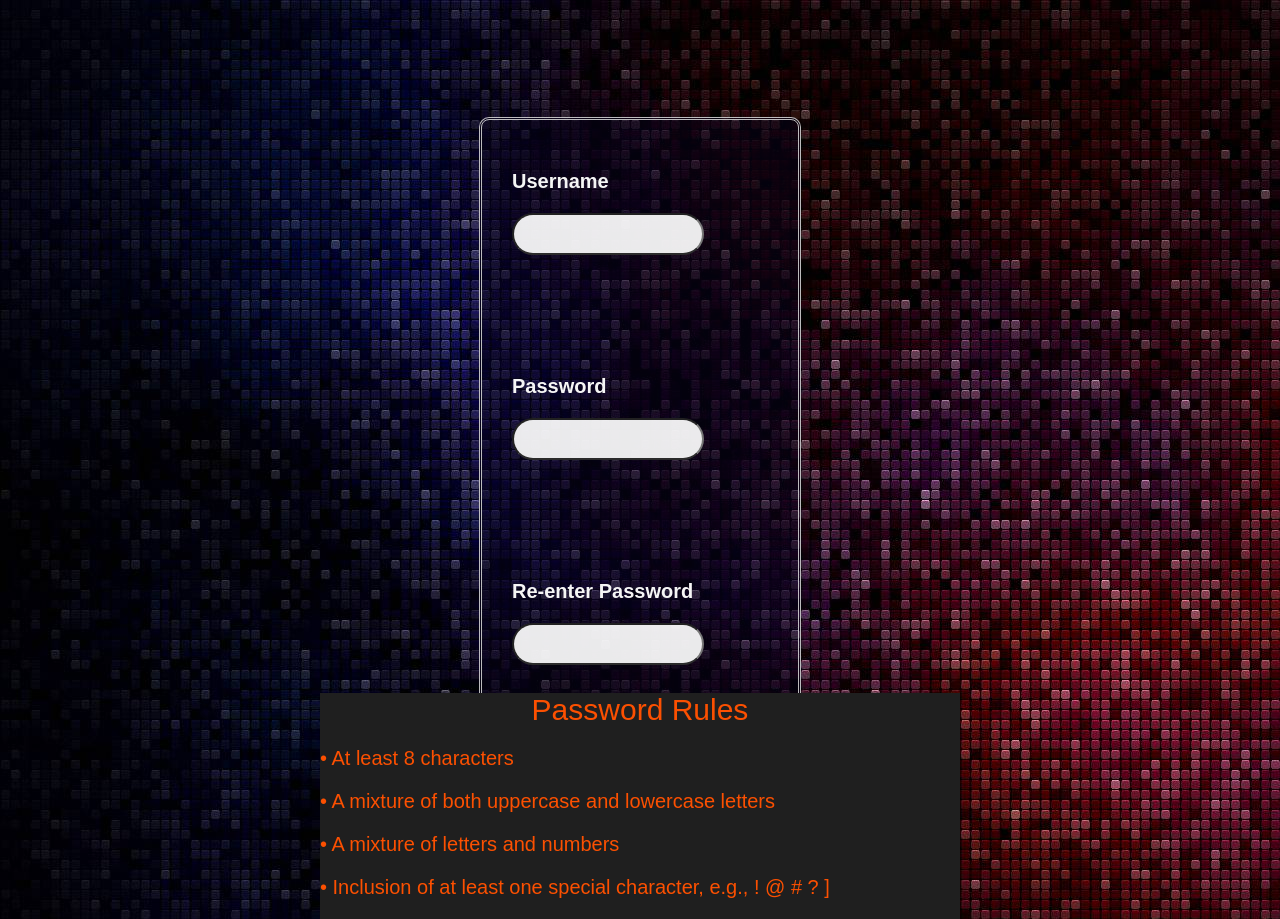
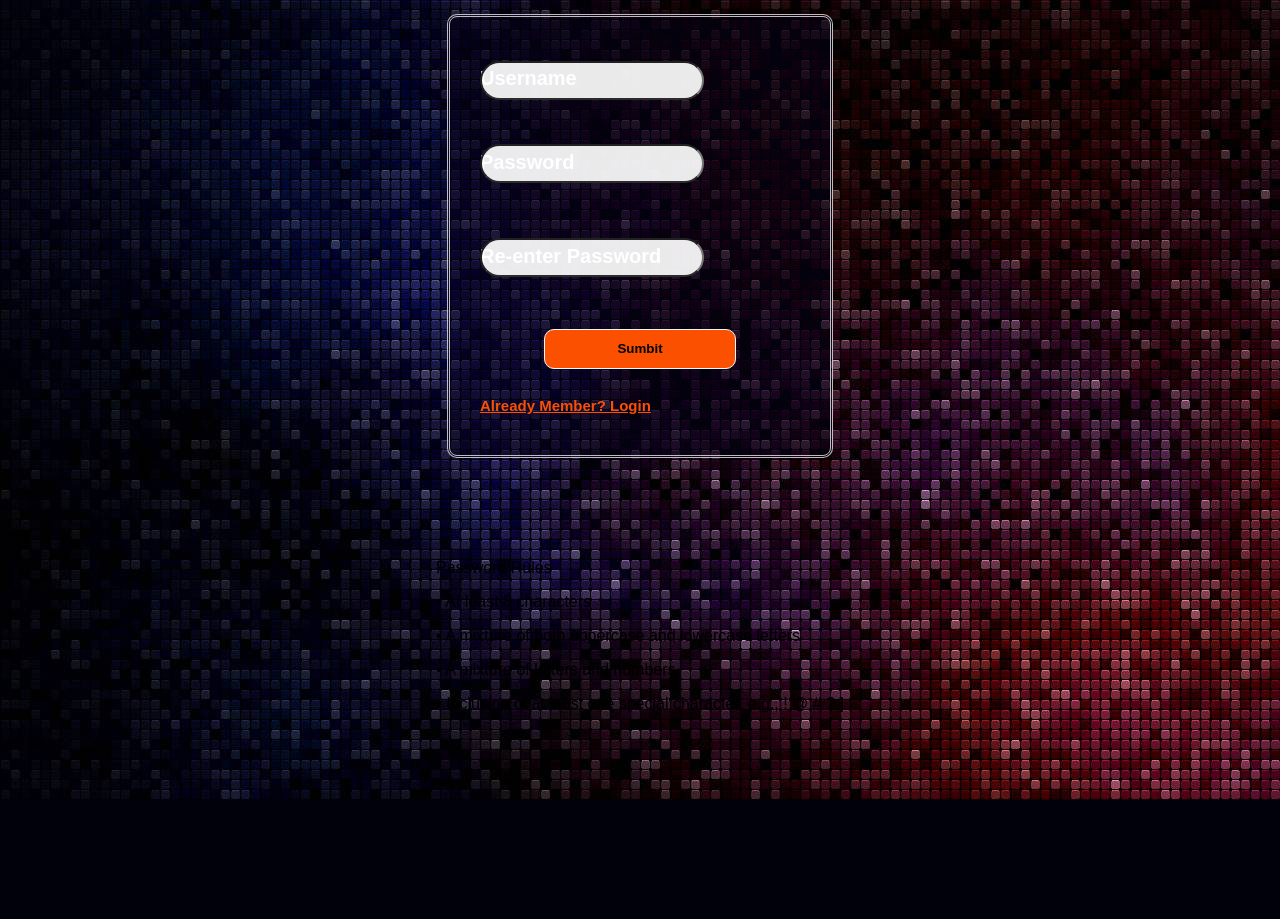
Before and after one commit to NeCr00/HAR-Analyzer, a PHP site: page /signup.php in a window 1280 px wide. After the commit the page ends 800 px from the top, so only its background shows below. Run offline with PHP 8.4, Linux system fonts and the light colour scheme.

Commit message:
Adding new feature to signup and email

```diff
--- a/Signup.css
+++ b/Signup.css
@@ -31,8 +31,8 @@ html {
   }
 
   #login-form {
-    width: 40%;
-    height: 80%;
+    width: 50%;
+    height: 100%;
     background-color: #06021b83;
     border: 3px solid #e4e4e4d2;
     border-radius: 10px;
@@ -41,14 +41,20 @@ html {
     justify-items: left;
     align-items: left;
     display: grid;
-
-    margin-bottom: 10px;
     padding: 30px;
   }
 
+  .password-field {
+
+    outline: none;
+    padding: 2px 120px 8px 30px;
+  }
+
+
+
   .signup-form-field {
     outline: none;
-    padding: 5px 30px 8px 30px;
+    padding: 2px 30px 8px 30px;
   }
   input[type="text"],
   input[type="password"],
@@ -63,7 +69,7 @@ html {
     text-align: left;
     font-size: large;
     color: rgb(16, 17, 17);
-    margin-bottom: 100px;
+    margin-top: -60px;
   }
 
   label {
@@ -80,9 +86,10 @@ html {
 
 
   .button-sign {
-    width: 40%;
-
-    padding: 12px;
+    margin-top:100px;
+    margin:0 auto;
+    width: 60%;
+    height:40px;
     border: 1px solid #faf9f9;
     border-radius: 10px;
     color: rgb(0, 0, 0);
@@ -90,7 +97,7 @@ html {
     background-color: #fc5001;
     cursor: pointer;
     outline: none;
-    margin: auto;
+
   }
   button:hover {
     background-color: #fc5001ab;
@@ -109,25 +116,130 @@ html {
   }
 
   .alert {
-    margin-top: -100px;
-    font-size: 20px;
+    margin-top: -60px;
+    font-size: 15px;
     font-weight: bold;
     color: #fc5001;
   }
 
-  .notes{
-    margin-top:-80px;
-    color:#fc5001;
-    width:50%;
-    background-color: #1f1f1f;
-    float: left;
-  }
-  .warning{
-    font-size:30px;
-    margin:auto;
-    text-align:center;
+  .member {
+
+    font-size: 18px;
+    font-weight: bold;
+    color: #fc5001;
   }
 
-  .rules{
-    font-size:20px;
+
+
+
+  .help-tip{
+    text-align: center;
+    border: 3px solid #fc5001;
+    border-radius: 50%;
+    width: 40px;
+    height: 40px;
+    font-size: 24px;
+    line-height: 42px;
+
+    float: right;
   }
+
+  .help-tip:before{
+      content:'?';
+      font-family: sans-serif;
+      font-weight: normal;
+      color: #fc5001;
+  }
+
+  .help-tip:hover p{
+      display:block;
+      transform-origin: 100% 0%;
+      -webkit-animation: fadeIn 0.3s ease;
+      animation: fadeIn 0.3s ease;
+  }
+
+  /* The tooltip */
+  .help-tip p {
+    display: none;
+    font-family: sans-serif;
+    text-rendering: optimizeLegibility;
+    -webkit-font-smoothing: antialiased;
+    text-align: center;
+    background-color: #FFFFFF;
+    padding: 12px 16px;
+    width: 300px;
+    height: 300px;
+    height: auto;
+    position: absolute;
+    left: 50%;
+    transform: translate(-50%, 5%);
+    border-radius: 3px;
+  /* 	border: 1px solid #E0E0E0; */
+    box-shadow: 0 0px 20px 0 rgba(0,0,0,0.1);
+    color: #37393D;
+    font-size: 12px;
+    line-height: 18px;
+    z-index: 99;
+  }
+
+  .help-tip p a {
+    color: #067df7;
+    text-decoration: none;
+  }
+
+  .help-tip p a:hover {
+    text-decoration: underline;
+  }
+
+  /* The pointer of the tooltip */
+  .help-tip p:before {
+    position: absolute;
+    content: '';
+    width: 0;
+    height: 0;
+    border: 10px solid transparent;
+    border-bottom-color:#FFFFFF;
+    top: -9px;
+    left: 50%;
+    transform: translate(-50%, -50%);
+  }
+
+   /* Prevents the tooltip from being hidden */
+  .help-tip p:after {
+    width: 10px;
+    height: 40px;
+    content:'';
+    position: absolute;
+    top: -40px;
+    left: 0;
+  }
+
+  /* CSS animation */
+  @-webkit-keyframes fadeIn {
+      0% { opacity:0; }
+      100% { opacity:100%; }
+  }
+
+  @keyframes fadeIn {
+      0% { opacity:0; }
+      100% { opacity:100%; }
+  }
+
+  .pass-container{
+    display: flex;
+    margin-top: -50px;
+   width: 400px;
+
+  }
+.bottom-container{
+ margin-top:100px;
+ margin: 0 auto;
+  justify-content: center;
+  text-align: center;
+}
+
+.alert3{
+  margin: 0 auto;
+  font-size:20px;
+  color:#fc5001;
+}
--- a/Signup.js
+++ b/Signup.js
@@ -40,8 +40,10 @@ $(document).ready(function () {
 
     $("#submit").click(function (e) {
       e.preventDefault();
+      console.log("sending")
       var username = $("#username").val();
       var password = $("#password1").val();
+      var email = $("#email").val();
       var correct = formValidation();
 
       if (username && password && correct ) {
@@ -51,11 +53,13 @@ $(document).ready(function () {
           data: {
             username: username,
             password: password,
+            email:email
           },
 
           success: function (data) {
 
             $("#message").text(data);
+
           },
           error: function (err) {
             alert("There is an error" + er);
@@ -63,8 +67,8 @@ $(document).ready(function () {
         });
       }
       else {
+         $("#message").text("Fill all the fields correct");
 
-        alert("Fill all the fields correct");
 
       }
 
```
Also changed, not shown: register.php (+15 -3 lines).
